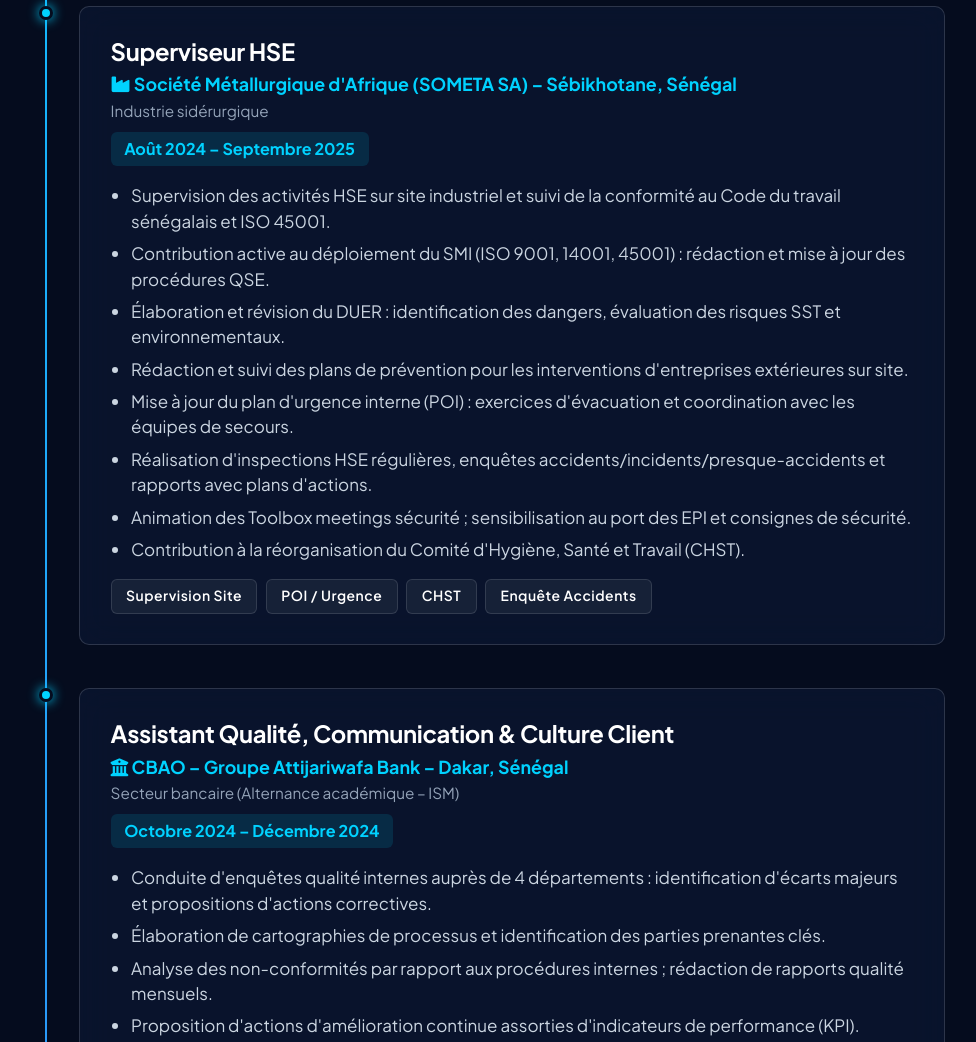
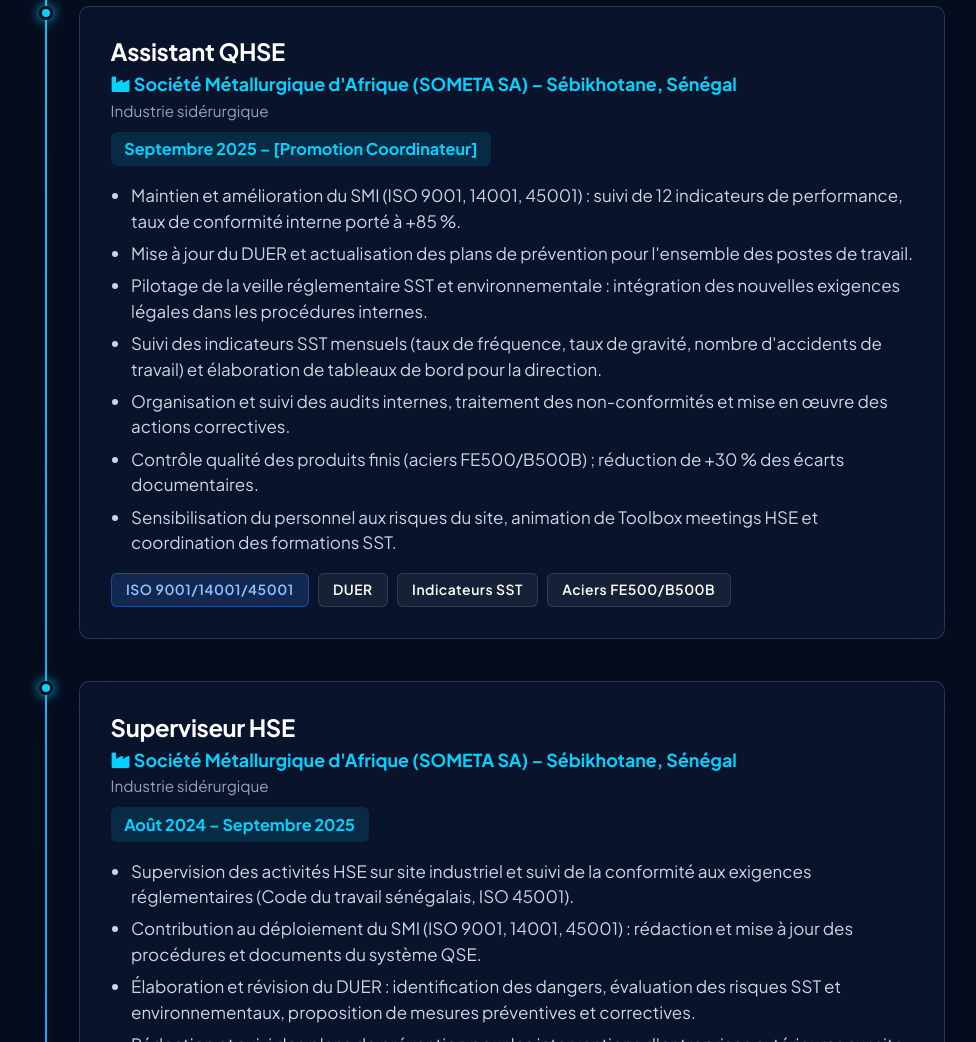
Before and after one commit to KandeMoussa2/CV-Kande-Moussa, a plain HTML site: page index.html in a window 1280 px wide. Shown: the part 5400-6442 px from the top of the page, without its empty margins (145-1121 px from the left). Drawn offline with Linux system fonts and the light colour scheme.

Commit message:
Update complete Professional Experience section

```diff
--- a/index.html
+++ b/index.html
@@ -425,7 +425,39 @@
             </div>
           </div>
 
-          <!-- Exp 2 -->
+          <!-- Exp 2: Assistant QHSE -->
+          <div class="timeline-item">
+            <div class="timeline-dot"></div>
+            <div class="timeline-content">
+              <div class="timeline-header">
+                <div>
+                  <h3 class="role-title">Assistant QHSE</h3>
+                  <span class="company-name"><i class="fa-solid fa-industry"></i> Société Métallurgique d'Afrique (SOMETA SA) – Sébikhotane, Sénégal</span>
+                  <p style="font-size: 0.9rem; color: var(--text-muted);">Industrie sidérurgique</p>
+                </div>
+                <span class="timeline-date">Septembre 2025 – [Promotion Coordinateur]</span>
+              </div>
+              <div class="timeline-desc">
+                <ul>
+                  <li>Maintien et amélioration du SMI (ISO 9001, 14001, 45001) : suivi de 12 indicateurs de performance, taux de conformité interne porté à +85 %.</li>
+                  <li>Mise à jour du DUER et actualisation des plans de prévention pour l'ensemble des postes de travail.</li>
+                  <li>Pilotage de la veille réglementaire SST et environnementale : intégration des nouvelles exigences légales dans les procédures internes.</li>
+                  <li>Suivi des indicateurs SST mensuels (taux de fréquence, taux de gravité, nombre d'accidents de travail) et élaboration de tableaux de bord pour la direction.</li>
+                  <li>Organisation et suivi des audits internes, traitement des non-conformités et mise en œuvre des actions correctives.</li>
+                  <li>Contrôle qualité des produits finis (aciers FE500/B500B) ; réduction de +30 % des écarts documentaires.</li>
+                  <li>Sensibilisation du personnel aux risques du site, animation de Toolbox meetings HSE et coordination des formations SST.</li>
+                </ul>
+              </div>
+              <div class="timeline-tags">
+                <span class="badge badge-iso">ISO 9001/14001/45001</span>
+                <span class="badge badge-skill">DUER</span>
+                <span class="badge badge-skill">Indicateurs SST</span>
+                <span class="badge badge-skill">Aciers FE500/B500B</span>
+              </div>
+            </div>
+          </div>
+
+          <!-- Exp 3: Superviseur HSE -->
           <div class="timeline-item">
             <div class="timeline-dot"></div>
             <div class="timeline-content">
@@ -439,14 +471,13 @@
               </div>
               <div class="timeline-desc">
                 <ul>
-                  <li>Supervision des activités HSE sur site industriel et suivi de la conformité au Code du travail sénégalais et ISO 45001.</li>
-                  <li>Contribution active au déploiement du SMI (ISO 9001, 14001, 45001) : rédaction et mise à jour des procédures QSE.</li>
-                  <li>Élaboration et révision du DUER : identification des dangers, évaluation des risques SST et environnementaux.</li>
+                  <li>Supervision des activités HSE sur site industriel et suivi de la conformité aux exigences réglementaires (Code du travail sénégalais, ISO 45001).</li>
+                  <li>Contribution au déploiement du SMI (ISO 9001, 14001, 45001) : rédaction et mise à jour des procédures et documents du système QSE.</li>
+                  <li>Élaboration et révision du DUER : identification des dangers, évaluation des risques SST et environnementaux, proposition de mesures préventives et correctives.</li>
                   <li>Rédaction et suivi des plans de prévention pour les interventions d'entreprises extérieures sur site.</li>
-                  <li>Mise à jour du plan d'urgence interne (POI) : exercices d'évacuation et coordination avec les équipes de secours.</li>
-                  <li>Réalisation d'inspections HSE régulières, enquêtes accidents/incidents/presque-accidents et rapports avec plans d'actions.</li>
-                  <li>Animation des Toolbox meetings sécurité ; sensibilisation au port des EPI et consignes de sécurité.</li>
-                  <li>Contribution à la réorganisation du Comité d'Hygiène, Santé et Travail (CHST).</li>
+                  <li>Mise à jour et suivi du plan d'urgence interne (POI) : exercices d'évacuation et coordination avec les équipes de secours.</li>
+                  <li>Réalisation d'inspections HSE régulières ; enquête accidents/incidents et rédaction de rapports avec plans d'actions.</li>
+                  <li>Animation de Toolbox meetings sécurité ; contribution à la réorganisation du CHST.</li>
                 </ul>
               </div>
               <div class="timeline-tags">
@@ -458,23 +489,23 @@
             </div>
           </div>
 
-          <!-- Exp 3 -->
+          <!-- Exp 4: Stagiaire — Assistant Qualité, Communication & Culture Client -->
           <div class="timeline-item">
             <div class="timeline-dot"></div>
             <div class="timeline-content">
               <div class="timeline-header">
                 <div>
-                  <h3 class="role-title">Assistant Qualité, Communication & Culture Client</h3>
+                  <h3 class="role-title">Stagiaire — Assistant Qualité, Communication & Culture Client</h3>
                   <span class="company-name"><i class="fa-solid fa-building-columns"></i> CBAO – Groupe Attijariwafa Bank – Dakar, Sénégal</span>
-                  <p style="font-size: 0.9rem; color: var(--text-muted);">Secteur bancaire (Alternance académique – ISM)</p>
+                  <p style="font-size: 0.9rem; color: var(--text-muted);">Secteur bancaire (Stage académique – ISM)</p>
                 </div>
                 <span class="timeline-date">Octobre 2024 – Décembre 2024</span>
               </div>
               <div class="timeline-desc">
                 <ul>
-                  <li>Conduite d'enquêtes qualité internes auprès de 4 départements : identification d'écarts majeurs et propositions d'actions correctives.</li>
+                  <li>Conduite d'enquêtes qualité internes auprès de 4 départements : identification d'écarts majeurs et proposition de plans d'actions correctives.</li>
                   <li>Élaboration de cartographies de processus et identification des parties prenantes clés.</li>
-                  <li>Analyse des non-conformités par rapport aux procédures internes ; rédaction de rapports qualité mensuels.</li>
+                  <li>Analyse des non-conformités ; rédaction de rapports et mise en conformité des rapports qualité mensuels.</li>
                   <li>Proposition d'actions d'amélioration continue assorties d'indicateurs de performance (KPI).</li>
                 </ul>
               </div>
@@ -486,7 +517,7 @@
             </div>
           </div>
 
-          <!-- Exp 4 -->
+          <!-- Exp 5: Agent / Animateur HSE -->
           <div class="timeline-item">
             <div class="timeline-dot"></div>
             <div class="timeline-content">
@@ -500,9 +531,9 @@
               </div>
               <div class="timeline-desc">
                 <ul>
-                  <li>Application et contrôle du respect des consignes de sécurité sur l'ensemble du site industriel.</li>
-                  <li>Création et mise à jour du Document Unique d'Évaluation des Risques Professionnels (DUER).</li>
-                  <li>Participation à l'évaluation des risques professionnels et proposition de mesures de prévention.</li>
+                  <li>Application et contrôle du respect des consignes de sécurité sur l'ensemble du site.</li>
+                  <li>Création et mise à jour du DUER (Document Unique d'Évaluation des Risques Professionnels).</li>
+                  <li>Participation à l'analyse et l'évaluation des risques professionnels, identification des mesures de prévention adaptées.</li>
                   <li>Animation des séances de sensibilisation sécurité et Toolbox meetings HSE auprès du personnel de production.</li>
                 </ul>
               </div>
@@ -514,7 +545,7 @@
             </div>
           </div>
 
-          <!-- Exp 5 -->
+          <!-- Exp 6: Stagiaire – Appui Marketing & Organisation -->
           <div class="timeline-item">
             <div class="timeline-dot"></div>
             <div class="timeline-content">
@@ -528,7 +559,7 @@
               <div class="timeline-desc">
                 <ul>
                   <li>Contribution à l'élaboration d'un plan marketing digital pour la promotion des produits.</li>
-                  <li>Organisation et rédaction des comptes rendus de réunions de partenariats.</li>
+                  <li>Organisation et rédaction de comptes rendus de réunions de partenariats.</li>
                 </ul>
               </div>
               <div class="timeline-tags">
```
